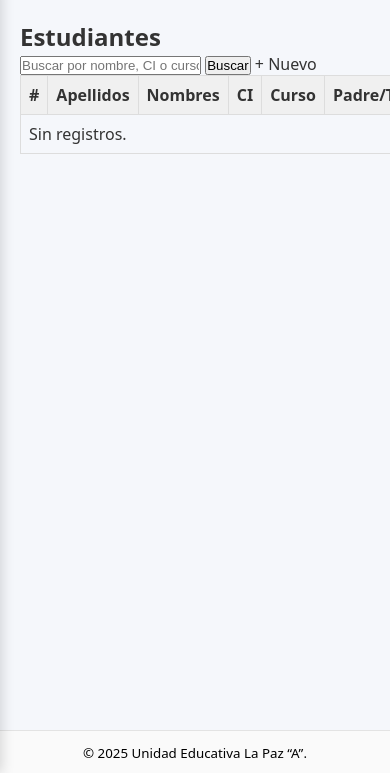
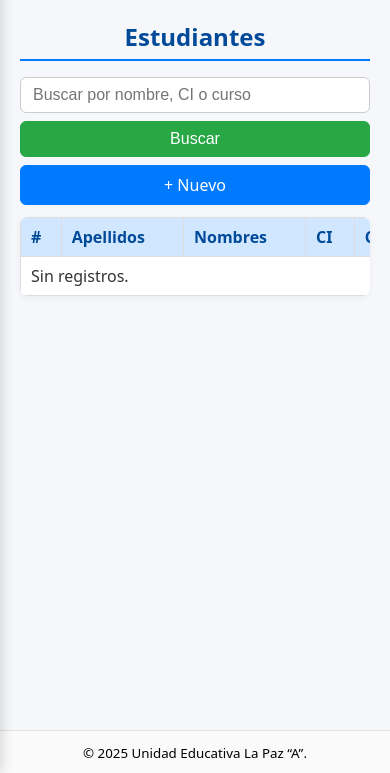
Before and after one commit to denilsaa/UNIDAD-EDUCATIVA-LA-PAZ-A-, a Django app: template apps/estudiantes/templates/estudiantes/lista_estudiantes.html in a window 390 px wide. Shown: the part 71-844 px from the top of the page. Run offline with Django 3.2, Linux system fonts and the light colour scheme; the template is opened without the code that fills it, so the values that code supplies are empty.

Commit message:
Dashboard del Director, Seccion de Estudiantes - Diseño Basico, tablas responsivas, filtrado(aun no esta en tiempo real)

```diff
--- /dev/null
+++ b/apps/estudiantes/static/estudiantes/css/lista_estudiantes.css
@@ -0,0 +1,249 @@
+/* ================== FORMULARIO DE BÚSQUEDA ================== */
+form.mb-3 {
+  display: flex;
+  flex-wrap: wrap;
+  gap: 8px;
+  align-items: center;
+  margin: 12px 0;
+  max-width: 1000px;
+}
+
+form.mb-3 input[type="text"] {
+  flex: 1 1 250px;
+  padding: 8px 12px;
+  border-radius: 6px;
+  border: 1px solid #ccc;
+  font-size: 1rem;
+  min-width: 150px;
+  box-sizing: border-box;
+}
+
+form.mb-3 button,
+form.mb-3 a {
+  padding: 8px 16px;
+  border-radius: 6px;
+  font-size: 1rem;
+  border: 1px solid transparent;
+  cursor: pointer;
+  text-align: center;
+  flex: 0 0 auto;
+  transition: all 0.2s ease;
+  text-decoration: none;
+}
+
+/* Botón Buscar */
+form.mb-3 button {
+  background-color: #28a745;
+  color: #fff;
+  border-color: #28a745;
+}
+
+form.mb-3 button:hover {
+  background-color: #19692c;
+  border-color: #19692c;
+  transform: translateY(-1px);
+}
+
+/* Botón Nuevo */
+form.mb-3 a {
+  background-color: #007bff;
+  color: #fff;
+  border-color: #007bff;
+}
+
+form.mb-3 a:hover {
+  background-color: #004a99;
+  border-color: #004a99;
+  transform: translateY(-1px);
+}
+
+/* ================== TITULO ================== */
+h2 {
+  color: #004a99;
+  text-align: center;
+  margin-bottom: 16px;
+  border-bottom: 2px solid #007bff;
+  padding-bottom: 6px;
+}
+
+/* ================== TABLA ================== */
+.table-wrapper {
+  overflow-x: auto;
+  border-radius: 8px;
+  box-shadow: 0 2px 6px rgba(0,0,0,0.05);
+  background-color: #fff;
+  margin-top: 12px;
+}
+
+.tabla {
+  width: 100%;
+  border-collapse: collapse;
+  min-width: 700px;
+}
+
+.tabla th, .tabla td {
+  padding: 10px 12px;
+  border: 1px solid #ddd;
+  text-align: left;
+  vertical-align: middle;
+  white-space: nowrap;
+}
+
+.tabla thead th {
+  background-color: #d0e7ff;
+  color: #004a99;
+  font-weight: 600;
+}
+
+.tabla tbody tr:nth-child(even) {
+  background: #f6f9ff;
+}
+
+.tabla tbody tr:hover {
+  background: #dbe7ff;
+}
+
+/* ================== ENLACES DENTRO DE LA TABLA ================== */
+/* Contenedor con scroll horizontal si la tabla es muy ancha */
+.table-wrapper {
+  overflow-x: auto;      /* Habilita scroll horizontal */
+  width: 100%;           /* Ocupa todo el ancho disponible */
+  border-radius: 8px;
+  box-shadow: 0 2px 6px rgba(0,0,0,0.05);
+  background-color: #fff;
+  margin-top: 12px;
+}
+
+/* Tabla */
+.tabla {
+  width: 100%;
+  min-width: 700px;      /* Asegura ancho mínimo */
+  border-collapse: collapse;
+}
+
+.tabla th, .tabla td {
+  padding: 10px 12px;
+  border: 1px solid #ddd;
+  text-align: left;
+  vertical-align: middle;
+  white-space: nowrap;   /* Evita que el contenido se rompa */
+}
+
+.tabla thead th {
+  background-color: #d0e7ff;
+  color: #004a99;
+  font-weight: 600;
+}
+
+.tabla tbody tr:nth-child(even) {
+  background: #f6f9ff;
+}
+
+.tabla tbody tr:hover {
+  background: #dbe7ff;
+}
+
+/* Enlaces dentro de la tabla */
+.tabla a {
+  display: inline-block;
+  padding: 4px 10px;
+  margin: 2px 2px 2px 0;
+  border-radius: 6px;
+  font-size: 0.875rem;
+  font-weight: 500;
+  text-align: center;
+  transition: all 0.2s ease;
+  border: 1px solid transparent;
+  text-decoration: none;
+}
+
+/* Colores para acciones */
+.tabla a[href*="editar"] { background-color:#17a2b8; color:#fff; border-color:#17a2b8; }
+.tabla a[href*="editar"]:hover { background-color:#0d6771; border-color:#0d6771; transform:translateY(-1px); }
+
+.tabla a[href*="eliminar"] { background-color:#dc3545; color:#fff; border-color:#dc3545; }
+.tabla a[href*="eliminar"]:hover { background-color:#a71d2a; border-color:#a71d2a; transform:translateY(-1px); }
+
+.tabla a[href*="kardex_listar"] { background-color:#ffc107; color:#fff; border-color:#ffc107; }
+.tabla a[href*="kardex_listar"]:hover { background-color:#cc9a06; border-color:#cc9a06; transform:translateY(-1px); }
+
+.tabla a[href*="kardex_nuevo"] { background-color:#28a745; color:#fff; border-color:#28a745; }
+.tabla a[href*="kardex_nuevo"]:hover { background-color:#19692c; border-color:#19692c; transform:translateY(-1px); }
+
+/* Botón Ver kárdex */
+.btn-kardex {
+  display: inline-block;
+  padding: 4px 10px;
+  margin: 2px 2px 2px 0;
+  border-radius: 6px;
+  font-size: 0.875rem;
+  font-weight: 500;
+  text-align: center;
+  text-decoration: none;
+  background-color: #ffc107;  /* color amarillo */
+  color: #fff;
+  border: 1px solid #ffc107;
+  transition: all 0.2s ease;
+}
+
+.btn-kardex:hover {
+  background-color: #cc9a06;
+  border-color: #cc9a06;
+  transform: translateY(-1px);
+}
+
+/* Botón + Registro */
+.btn-registro {
+  display: inline-block;
+  padding: 4px 10px;
+  margin: 2px 2px 2px 0;
+  border-radius: 6px;
+  font-size: 0.875rem;
+  font-weight: 500;
+  text-align: center;
+  text-decoration: none;
+  background-color: #28a745;  /* color verde */
+  color: #fff;
+  border: 1px solid #28a745;
+  transition: all 0.2s ease;
+}
+
+.btn-registro:hover {
+  background-color: #19692c;
+  border-color: #19692c;
+  transform: translateY(-1px);
+}
+
+/* Responsive: scroll horizontal en pantallas pequeñas */
+@media (max-width: 900px) {
+  .table-wrapper {
+    overflow-x: auto;
+  }
+
+  .tabla th, .tabla td {
+    padding: 8px 10px;
+  }
+}
+
+
+/* ================== RESPONSIVE ================== */
+@media (max-width: 900px) {
+  form.mb-3 {
+    flex-direction: column;
+  }
+
+  form.mb-3 input[type="text"],
+  form.mb-3 button,
+  form.mb-3 a {
+    width: 100%;
+    flex: 1 1 auto;
+  }
+
+  .table-wrapper {
+    overflow-x: auto;
+  }
+
+  .tabla th, .tabla td {
+    padding: 8px 10px;
+  }
+}
--- a/apps/estudiantes/templates/estudiantes/lista_estudiantes.html
+++ b/apps/estudiantes/templates/estudiantes/lista_estudiantes.html
@@ -1,5 +1,11 @@
 {% extends "layout/base_dashboard.html" %}
+{% load static %}
+
 {% block title %}Estudiantes{% endblock %}
+
+{% block extra_css %}
+<link rel="stylesheet" href="{% static 'estudiantes/css/lista_estudiantes.css' %}">
+{% endblock %}
 
 {% block content %}
 <h2>Estudiantes</h2>
@@ -10,6 +16,7 @@
   <a href="{% url 'estudiantes:crear' %}">+ Nuevo</a>
 </form>
 
+<div class="table-wrapper">
   <table class="tabla">
     <thead>
       <tr>
@@ -27,10 +34,10 @@
         <td>{{ e.padre }}</td>
         <td>{% if e.kardex_id %}Asignado{% else %}-{% endif %}</td>
         <td>
-        <a href="{% url 'estudiantes:editar' e.pk %}">Editar</a> |
+          <a href="{% url 'estudiantes:editar' e.pk %}">Editar</a>
           <a href="{% url 'estudiantes:eliminar' e.pk %}">Eliminar</a>
-        <a href="{% url 'estudiantes:kardex_listar' e.pk %}">Ver kárdex</a> |
-        <a href="{% url 'estudiantes:kardex_nuevo' e.pk %}">+ Registro</a>
+          <a href="{% url 'estudiantes:kardex_listar' e.pk %}" class="btn-kardex">Ver Kárdex</a>
+          <a href="{% url 'estudiantes:kardex_nuevo' e.pk %}" class="btn-registro">Registro</a>
         </td>
       </tr>
       {% empty %}
@@ -38,4 +45,5 @@
       {% endfor %}
     </tbody>
   </table>
+</div>
 {% endblock %}
```
Lines whose indentation alone changed are shown as unchanged.
